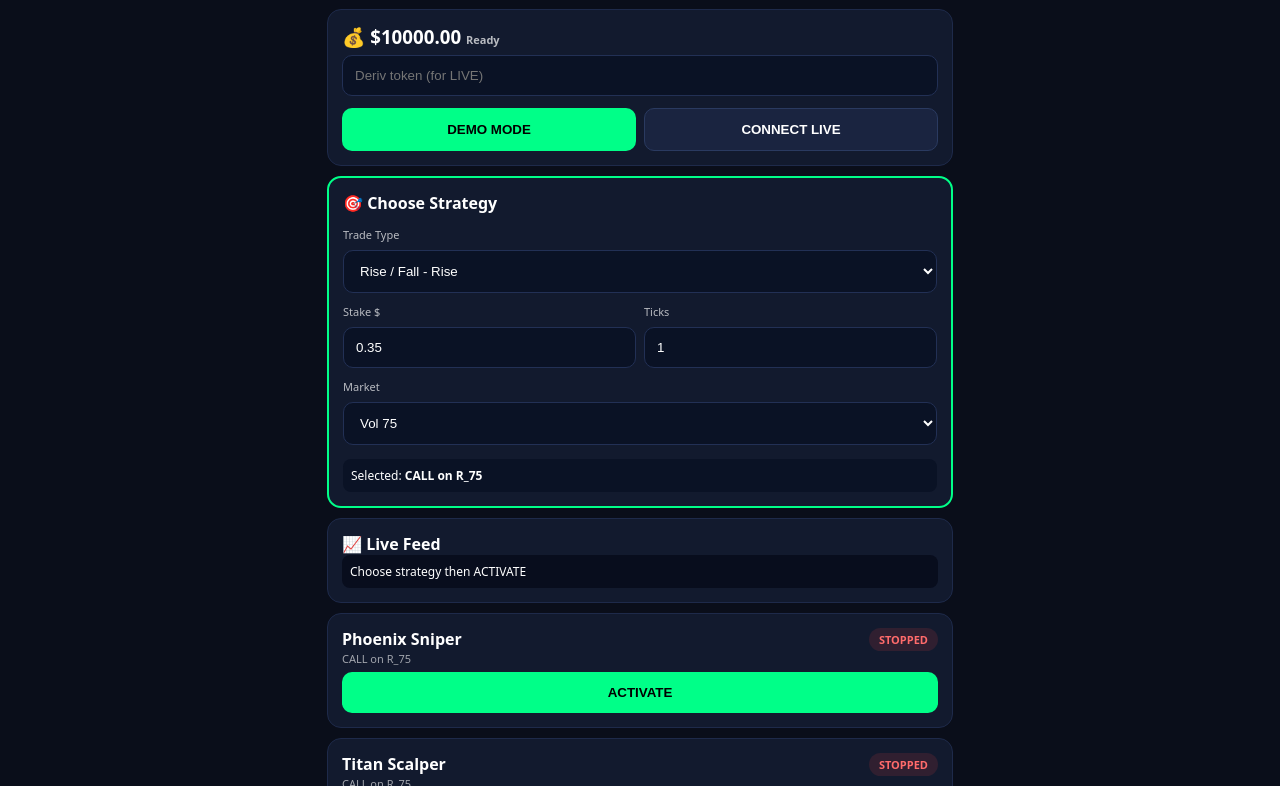
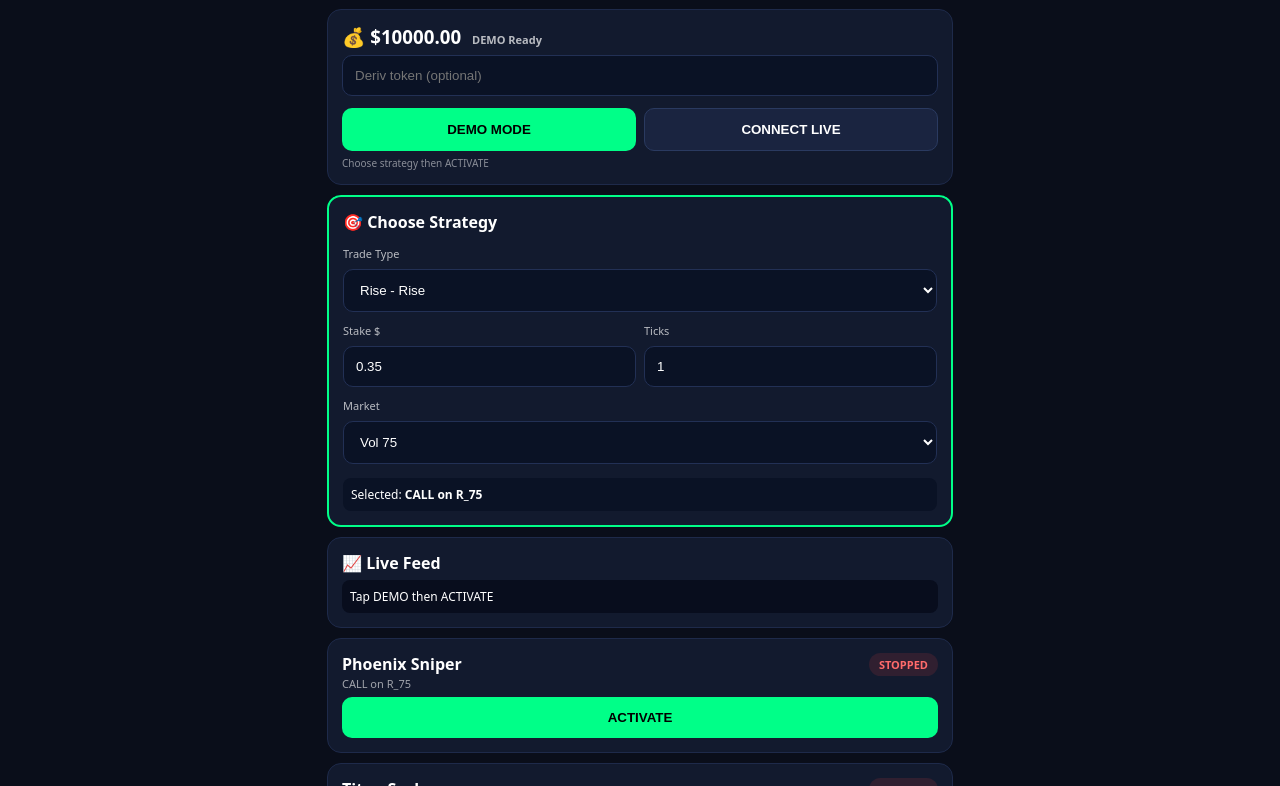
Before and after one commit to andrewmutugi011-eng/drewtrades_official, a plain HTML site: page index.html in a window 1280 px wide. Shown: the part 58-844 px from the top of the page. Drawn offline with Linux system fonts and the light colour scheme.

Commit message:
Update index.html

```diff
--- a/index.html
+++ b/index.html
@@ -1,23 +1,28 @@
-<!DOCTYPE html><html><head><meta charset="UTF-8"><meta name="viewport" content="width=device-width,initial-scale=1"><title>DrewTrades PRO</title><style>*{box-sizing:border-box}body{margin:0;background:#0a0e1a;color:#fff;font-family:system-ui}.header{padding:16px;background:#0f162d;display:flex;justify-content:space-between}.logo{font-weight:900;color:#00ff88}.container{max-width:650px;margin:auto;padding:12px}.card{background:#121a2e;border:1px solid #1e2a4a;border-radius:14px;padding:14px;margin-bottom:10px}.input,.select{width:100%;padding:12px;border-radius:10px;border:1px solid #223055;background:#0a1225;color:#fff;margin:6px 0}.grid2{display:grid;grid-template-columns:1fr 1fr;gap:8px}.btn{width:100%;padding:13px;border-radius:10px;border:none;font-weight:800;cursor:pointer;margin-top:6px}.btn-green{background:#00ff88;color:#000}.btn-dark{background:#1a2440;color:#fff;border:1px solid #2a3a60}.badge{padding:4px 10px;border-radius:20px;font-size:11px;font-weight:700}.b-green{background:#00ff8820;color:#00ff88}.b-red{background:#ff444420;color:#ff6b6b}.feed{max-height:220px;overflow-y:auto;background:#080d1d;border-radius:8px;padding:8px;font-size:12px}.row{display:flex;justify-content:space-between;padding:5px 0;border-bottom:1px solid #1a2540}label{font-size:11px;opacity:.7}</style></head><body>
-<div class="header"><div class="logo">DREWTRADES PRO</div><div id="modeBadge" class="badge b-red">OFFLINE</div></div>
+<!DOCTYPE html>
+<html><head><meta charset="UTF-8"><meta name="viewport" content="width=device-width,initial-scale=1">
+<title>DrewTrades PRO</title>
+<style>*{box-sizing:border-box}body{margin:0;background:#0a0e1a;color:#fff;font-family:system-ui}.header{padding:16px;background:#0f162d;display:flex;justify-content:space-between}.logo{font-weight:900;color:#00ff88}.container{max-width:650px;margin:auto;padding:12px}.card{background:#121a2e;border:1px solid #1e2a4a;border-radius:14px;padding:14px;margin-bottom:10px}.input,.select{width:100%;padding:12px;border-radius:10px;border:1px solid #223055;background:#0a1225;color:#fff;margin:6px 0}.grid2{display:grid;grid-template-columns:1fr 1fr;gap:8px}.btn{width:100%;padding:13px;border-radius:10px;border:none;font-weight:800;cursor:pointer;margin-top:6px}.btn-green{background:#00ff88;color:#000}.btn-dark{background:#1a2440;color:#fff;border:1px solid #2a3a60}.badge{padding:4px 10px;border-radius:20px;font-size:11px;font-weight:700}.b-green{background:#00ff8820;color:#00ff88}.b-red{background:#ff444420;color:#ff6b6b}.feed{max-height:220px;overflow-y:auto;background:#080d1d;border-radius:8px;padding:8px;font-size:12px}.row{display:flex;justify-content:space-between;padding:5px 0;border-bottom:1px solid #1a2540}label{font-size:11px;opacity:.7}</style></head><body>
+<div class="header"><div class="logo">DREWTRADES PRO</div><div id="modeBadge" class="badge b-green">DEMO</div></div>
 <div class="container">
-<div class="card"><h3 style="margin:0">💰 $<span id="bal">10000.00</span> <span id="status" style="font-size:11px;opacity:.7">Ready</span></h3><input id="token" class="input" placeholder="Deriv token (for LIVE)"><div class="grid2"><button class="btn btn-green" onclick="connectDemo()">DEMO MODE</button><button class="btn btn-dark" onclick="connectLive()">CONNECT LIVE</button></div></div>
+<div class="card"><h3 style="margin:0">💰 $<span id="bal">10000.00</span> <span id="status" style="font-size:11px;opacity:.7;margin-left:6px">Ready</span></h3><input id="token" class="input" placeholder="Deriv token (optional)"><div class="grid2"><button class="btn btn-green" onclick="connectDemo()">DEMO MODE</button><button class="btn btn-dark" onclick="connectLive()">CONNECT LIVE</button></div><div id="log" style="font-size:10px;opacity:.5;margin-top:5px"></div></div>
 <div class="card" style="border:2px solid #00ff88"><h4 style="margin:0 0 8px">🎯 Choose Strategy</h4>
-<label>Trade Type</label><select id="cType" class="select" onchange="ui()"><option value="CALL">Rise / Fall - Rise</option><option value="PUT">Rise / Fall - Fall</option><option value="DIGITOVER">Digit - Over</option><option value="DIGITUNDER">Digit - Under</option><option value="DIGITEVEN">Digit - Even</option><option value="DIGITODD">Digit - Odd</option><option value="DIGITMATCH">Digit - Matches</option><option value="DIGITDIFF">Digit - Differs</option></select>
-<div id="dBox" class="grid2" style="display:none"><div><label>Digit 0-9</label><input id="digit" class="input" type="number" min="0" max="9" value="5"></div><div><label>Stake $</label><input id="stake" class="input" type="number" value="0.35" step="0.1"></div></div>
-<div id="nBox" class="grid2"><div><label>Stake $</label><input id="stake2" class="input" type="number" value="0.35" step="0.1"></div><div><label>Ticks</label><input id="dur" class="input" type="number" value="1" min="1"></div></div>
-<label>Market</label><select id="market" class="select" onchange="ui()"><option value="R_10">Vol 10</option><option value="R_25">Vol 25</option><option value="R_50">Vol 50</option><option value="R_75" selected>Vol 75</option><option value="R_100">Vol 100</option><option value="BOOM1000">Boom 1000</option><option value="CRASH500">Crash 500</option></select>
+<label>Trade Type</label><select id="cType" class="select"><option value="CALL">Rise - Rise</option><option value="PUT">Rise - Fall</option><option value="DIGITOVER">Digit - Over</option><option value="DIGITUNDER">Digit - Under</option><option value="DIGITEVEN">Digit - Even</option><option value="DIGITODD">Digit - Odd</option><option value="DIGITMATCH">Digit - Matches</option><option value="DIGITDIFF">Digit - Differs</option></select>
+<div id="dBox" class="grid2" style="display:none"><div><label>Digit 0-9</label><input id="digit" class="input" type="number" min="0" max="9" value="5"></div><div><label>Stake $</label><input id="stake" class="input" type="number" value="0.35"></div></div>
+<div id="nBox" class="grid2"><div><label>Stake $</label><input id="stake2" class="input" type="number" value="0.35"></div><div><label>Ticks</label><input id="dur" class="input" type="number" value="1"></div></div>
+<label>Market</label><select id="market" class="select"><option value="R_10">Vol 10</option><option value="R_25">Vol 25</option><option value="R_50">Vol 50</option><option value="R_75" selected>Vol 75</option><option value="R_100">Vol 100</option><option value="BOOM1000">Boom 1000</option><option value="CRASH500">Crash 500</option></select>
 <div style="margin-top:8px;background:#0a1225;padding:8px;border-radius:8px;font-size:12px">Selected: <b id="preview">CALL on R_75</b></div></div>
-<div class="card"><h4 style="margin:0">📈 Live Feed</h4><div id="feed" class="feed">Choose strategy then ACTIVATE</div></div>
+<div class="card"><h4 style="margin:0 0 6px">📈 Live Feed</h4><div id="feed" class="feed">Tap DEMO then ACTIVATE</div></div>
 <div id="bots"></div></div>
 <script>
 let ws=null,demo=true,active={},bots=[{id:'phoenix',name:'Phoenix Sniper'},{id:'titan',name:'Titan Scalper'},{id:'cobra',name:'Cobra Crash'},{id:'eagle',name:'Eagle Boom'},{id:'wolf',name:'Wolf Vol'},{id:'viper',name:'Viper'},{id:'hawk',name:'Hawk'},{id:'lion',name:'Lion Master'}];
-function ui(){let t=cType.value;let is=t.includes('DIGIT');dBox.style.display=is?'grid':'none';nBox.style.display=is?'none':'grid';let m=market.value;let d=digit.value;preview.innerText=t+(is&&t!=='DIGITEVEN'&&t!=='DIGITODD'?'['+d+']':'')+' on '+m;render();}
-function render(){let h='';bots.forEach(b=>{let on=active[b.id];h+=`<div class="card"><div style="display:flex;justify-content:space-between"><b>${b.name}</b><span class="badge ${on?'b-green':'b-red'}">${on?'RUNNING':'STOPPED'}</span></div><div style="font-size:11px;opacity:.6">${preview.innerText}</div><button class="btn ${on?'btn-dark':'btn-green'}" onclick="toggle('${b.id}')">${on?'STOP':'ACTIVATE'}</button></div>`;});document.getElementById('bots').innerHTML=h;}
-function params(){let ct=cType.value,mar=market.value,stk=parseFloat((dBox.style.display!=='none'?stake:stake2).value)||0.35,dur=parseInt(dur.value)||1,dig=digit.value;let p={amount:stk,basis:'stake',currency:'USD',duration:dur,duration_unit:'t',symbol:mar};if(ct==='CALL'||ct==='PUT')p.contract_type=ct;else if(ct==='DIGITOVER'){p.contract_type='DIGITOVER';p.barrier=dig;}else if(ct==='DIGITUNDER'){p.contract_type='DIGITUNDER';p.barrier=dig;}else if(ct==='DIGITEVEN'){p.contract_type='DIGITEVEN';}else if(ct==='DIGITODD'){p.contract_type='DIGITODD';}else if(ct==='DIGITMATCH'){p.contract_type='DIGITMATCH';p.barrier=dig;}else if(ct==='DIGITDIFF'){p.contract_type='DIGITDIFF';p.barrier=dig;}return p;}
-function add(id,msg,pr){let f=document.getElementById('feed');f.innerHTML=`<div class="row"><span>${id} ${msg}</span><span style="color:${pr>=0?'#00ff88':'#ff6b6b'}">$${pr.toFixed(2)}</span></div>`+f.innerHTML;}
-function connectDemo(){demo=true;if(ws)ws.close();bal.innerText='10000.00';modeBadge.innerText='DEMO';modeBadge.className='badge b-green';status.innerText='DEMO Ready - Choose strategy then ACTIVATE';}
-function connectLive(){let t=token.value.trim();if(!t){alert('Paste token');return;}demo=false;ws=new WebSocket('wss://ws.derivws.com/websockets/v3?app_id=1089');ws.onopen=()=>{ws.send(JSON.stringify({authorize:t}));status.innerText='Authorizing...';};ws.onmessage=e=>{let d=JSON.parse(e.data);if(d.error){alert(d.error.message);return;}if(d.msg_type==='authorize'){bal.innerText=d.authorize.balance;modeBadge.innerText='LIVE $'+d.authorize.balance;modeBadge.className='badge b-green';ws.send(JSON.stringify({balance:1,subscribe:1}));}if(d.msg_type==='balance')bal.innerText=d.balance.balance.toFixed(2);if(d.msg_type==='proposal')ws.send(JSON.stringify({buy:d.proposal.id,price:params().amount}));if(d.msg_type==='buy'){add('LIVE','BOUGHT',0);ws.send(JSON.stringify({proposal_open_contract:1,contract_id:d.buy.contract_id,subscribe:1}));}if(d.msg_type==='proposal_open_contract'&&d.proposal_open_contract.is_sold)add(d.proposal_open_contract.contract_type,d.proposal_open_contract.profit>0?'WIN':'LOSS',d.proposal_open_contract.profit);};ws.onerror=()=>alert('Socket failed - Turn on VPN or use DEMO');}
-function toggle(id){if(active[id]){active[id]=false;clearInterval(active[id+'_t']);}else{active[id]=true;let p=params();if(demo){active[id+'_t']=setInterval(()=>{let win=Math.random()>0.35;let pr=win?+(Math.random()*2+0.5).toFixed(2):-(Math.random()*0.8+0.1).toFixed(2);let b=parseFloat(bal.innerText)+pr;bal.innerText=b.toFixed(2);add(id.toUpperCase(),p.contract_type+(p.barrier!==undefined?'['+p.barrier+']':'')+' '+(win?'WIN':'LOSS'),pr);},2500);}else{active[id+'_t']=setInterval(()=>{if(ws&&ws.readyState===1)ws.send(JSON.stringify(Object.assign({proposal:1},p)));},5000);ws.send(JSON.stringify(Object.assign({proposal:1},p)));}}render();}
+const $=id=>document.getElementById(id);
+function ui(){let t=$('cType').value;let is=t.includes('DIGIT');$('dBox').style.display=is?'grid':'none';$('nBox').style.display=is?'none':'grid';let m=$('market').value;let d=$('digit').value;let txt=t;if(is && t!=='DIGITEVEN' && t!=='DIGITODD')txt+='['+d+']';txt+=' on '+m;$('preview').innerText=txt;render();}
+function render(){let h='';bots.forEach(b=>{let on=active[b.id];h+=`<div class="card"><div style="display:flex;justify-content:space-between"><b>${b.name}</b><span class="badge ${on?'b-green':'b-red'}">${on?'RUNNING':'STOPPED'}</span></div><div style="font-size:11px;opacity:.6">${$('preview').innerText}</div><button class="btn ${on?'btn-dark':'btn-green'}" onclick="toggleBot('${b.id}')">${on?'STOP':'ACTIVATE'}</button></div>`;});$('bots').innerHTML=h;}
+function getParams(){let ct=$('cType').value,mar=$('market').value,stk=parseFloat(($('dBox').style.display!=='none'?$('stake').value:$('stake2').value))||0.35,dur=parseInt($('dur').value)||1,dig=$('digit').value;let p={amount:stk,basis:'stake',currency:'USD',duration:dur,duration_unit:'t',symbol:mar};if(ct==='CALL'||ct==='PUT')p.contract_type=ct;else if(ct==='DIGITOVER'){p.contract_type='DIGITOVER';p.barrier=dig;}else if(ct==='DIGITUNDER'){p.contract_type='DIGITUNDER';p.barrier=dig;}else if(ct==='DIGITEVEN'){p.contract_type='DIGITEVEN';}else if(ct==='DIGITODD'){p.contract_type='DIGITODD';}else if(ct==='DIGITMATCH'){p.contract_type='DIGITMATCH';p.barrier=dig;}else if(ct==='DIGITDIFF'){p.contract_type='DIGITDIFF';p.barrier=dig;}return p;}
+function add(id,msg,pr){$('feed').innerHTML=`<div class="row"><span>${id} ${msg}</span><span style="color:${pr>=0?'#00ff88':'#ff6b6b'}">$${pr.toFixed(2)}</span></div>`+$('feed').innerHTML;}
+function connectDemo(){demo=true;if(ws)try{ws.close();}catch(e){}$('bal').innerText='10000.00';$('modeBadge').innerText='DEMO';$('modeBadge').className='badge b-green';$('status').innerText='DEMO Ready';$('log').innerText='Choose strategy then ACTIVATE';}
+function connectLive(){let t=$('token').value.trim();if(!t){alert('Paste token');return;}demo=false;ws=new WebSocket('wss://ws.derivws.com/websockets/v3?app_id=1089');ws.onopen=()=>{ws.send(JSON.stringify({authorize:t}));$('status').innerText='Authorizing...';};ws.onmessage=e=>{let d=JSON.parse(e.data);if(d.error){alert(d.error.message);$('status').innerText=d.error.message;return;}if(d.msg_type==='authorize'){$('bal').innerText=d.authorize.balance;$('modeBadge').innerText='LIVE';$('modeBadge').className='badge b-green';ws.send(JSON.stringify({balance:1,subscribe:1}));}if(d.msg_type==='balance')$('bal').innerText=Number(d.balance.balance).toFixed(2);if(d.msg_type==='proposal')ws.send(JSON.stringify({buy:d.proposal.id,price:getParams().amount}));if(d.msg_type==='buy'){add('LIVE','BOUGHT #'+d.buy.contract_id,0);ws.send(JSON.stringify({proposal_open_contract:1,contract_id:d.buy.contract_id,subscribe:1}));}if(d.msg_type==='proposal_open_contract'&&d.proposal_open_contract.is_sold)add(d.proposal_open_contract.contract_type||'BOT',d.proposal_open_contract.profit>0?'WIN':'LOSS',d.proposal_open_contract.profit);};ws.onerror=()=>{$('status').innerText='Socket failed - use DEMO or VPN';};}
+function toggleBot(id){if(!demo && !ws){alert('Tap DEMO first');return;}if(active[id]){active[id]=false;clearInterval(active[id+'_t']);}else{active[id]=true;let p=getParams();if(demo){active[id+'_t']=setInterval(()=>{let win=Math.random()>0.35;let pr=win?+(Math.random()*2+0.5).toFixed(2):-(Math.random()*0.8+0.1).toFixed(2);let b=parseFloat($('bal').innerText)+pr;$('bal').innerText=b.toFixed(2);add(id.toUpperCase(),p.contract_type+(p.barrier!==undefined?'['+p.barrier+']':'')+' '+(win?'WIN':'LOSS'),pr);},2500);}else{active[id+'_t']=setInterval(()=>{if(ws&&ws.readyState===1)ws.send(JSON.stringify(Object.assign({proposal:1},p)));},5000);ws.send(JSON.stringify(Object.assign({proposal:1},p)));}}render();}
+$('cType').addEventListener('change',ui);$('market').addEventListener('change',ui);$('digit').addEventListener('input',ui);
 ui();render();connectDemo();
 </script></body></html>
```
